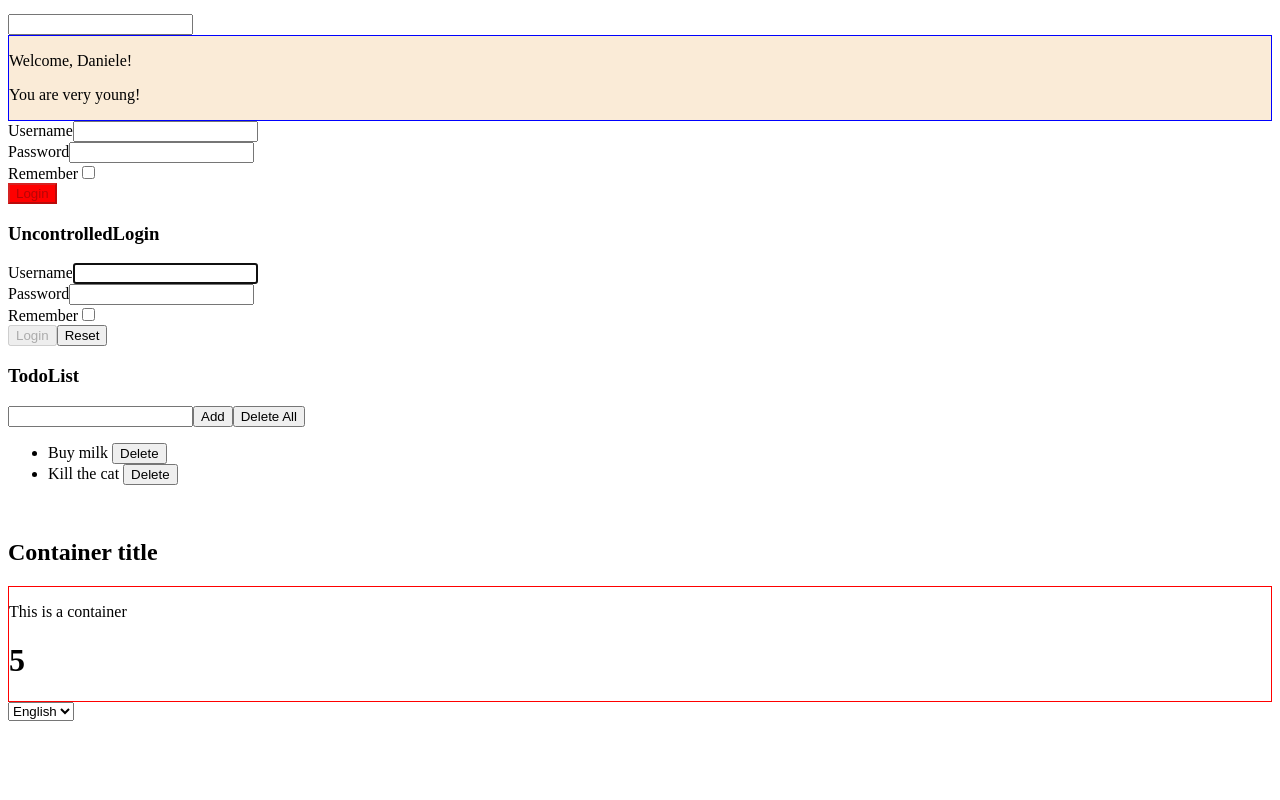
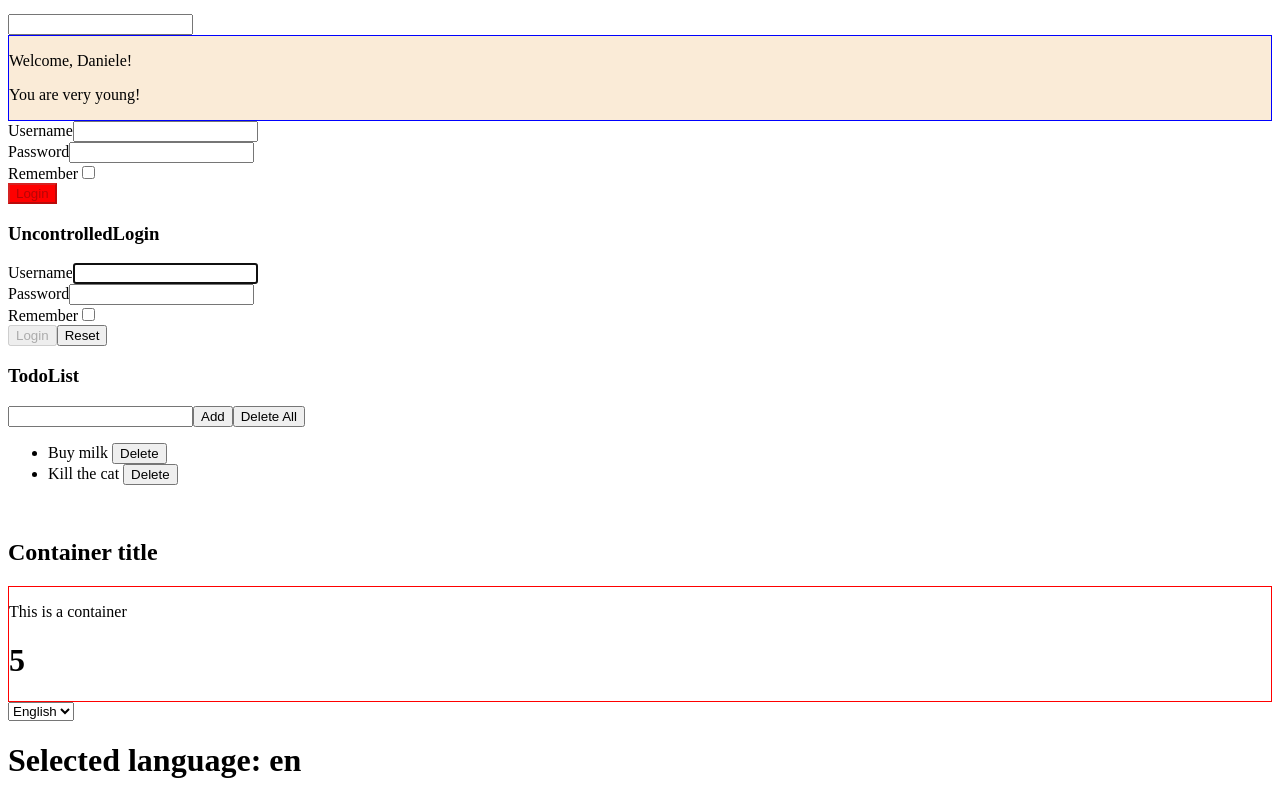
Before and after one commit to danycnc/repo-react-exercises, a React (Create React App) app in the folder react-exercises/: page / in a window 1280 px wide. Shown: the part 436-1236 px from the top of the page. Before the commit the page ends 1165 px from the top, so only its background shows below. Built offline with nearby package versions, Linux system fonts and the light colour scheme.

Commit message:
svolto context-02

```diff
--- a/react-exercises/src/DisplayLanguage.js
+++ b/react-exercises/src/DisplayLanguage.js
@@ -3,7 +3,16 @@ import { LanguageContext } from './LanguageContext';
 class DisplyLanguage extends React.Component {
   state = {};
   render() {
-    return <div></div>;
+    return (
+      <div>
+        {' '}
+        <LanguageContext.Consumer>
+          {(language) => {
+            return <h1>Selected language: {language}</h1>;
+          }}
+        </LanguageContext.Consumer>
+      </div>
+    );
   }
 }
 
```
